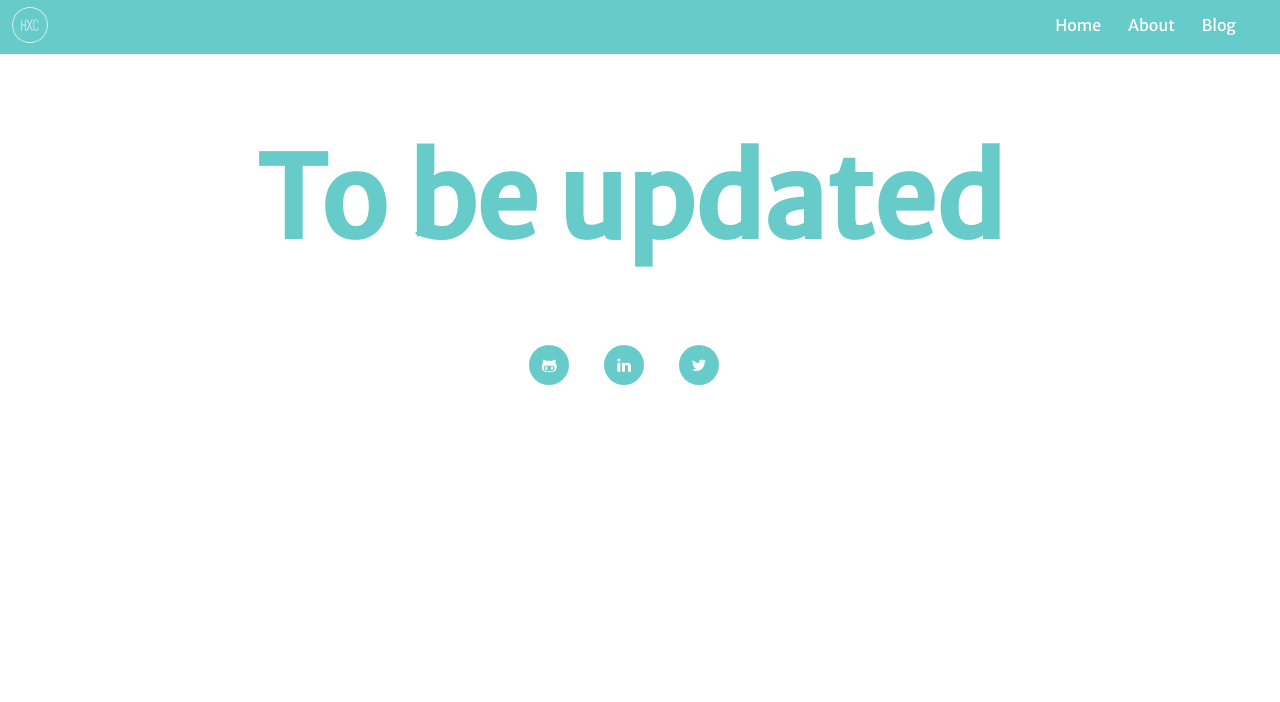
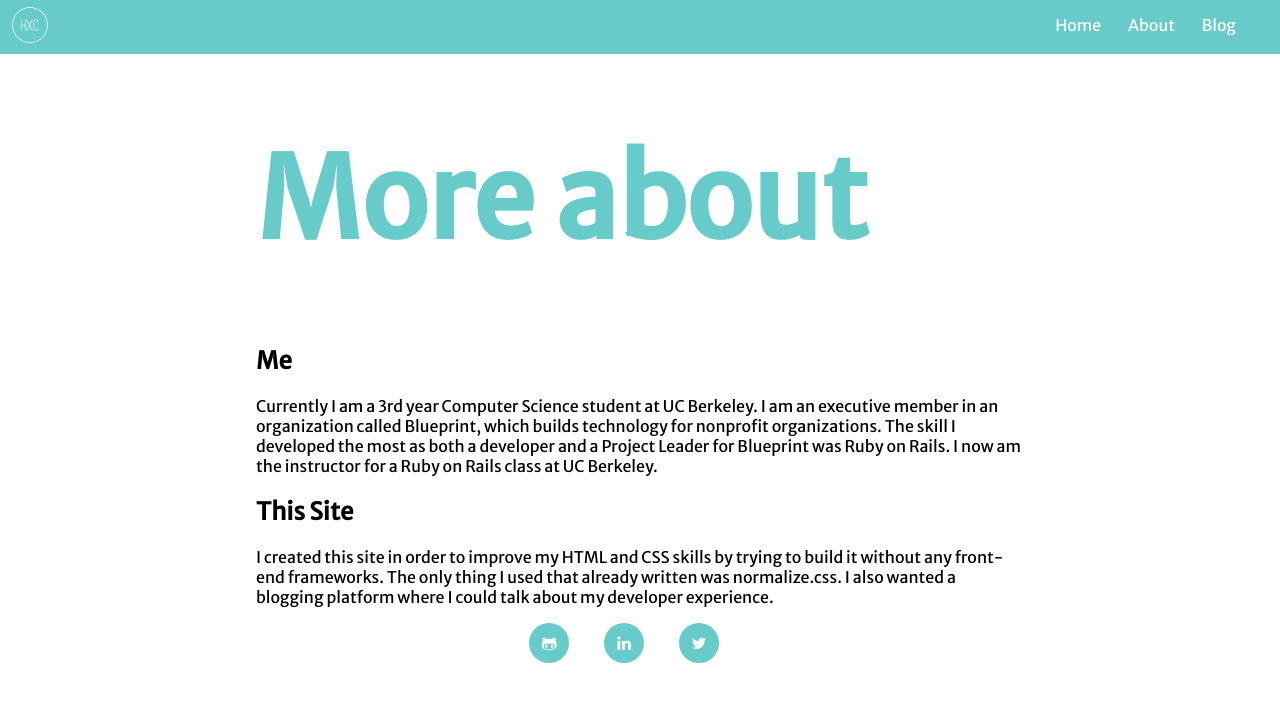
Before and after one commit to chenhoward/chenhoward.github.io, a Jekyll site: the page built from about.html, in a window 1280 px wide. Shown: the top 702 px of the page. Built offline with Jekyll 4.4.1, drawn with Linux system fonts in a browser that asks for light colours; nearby versions of some CDN libraries.

Commit message:
A little extra information

```diff
--- a/about.html
+++ b/about.html
@@ -2,5 +2,22 @@
 layout: default
 ---
 
-<h1>To be updated</h1>
-<h2></h2>
+<h1>More about</h1>
+
+<h2>Me</h2>
+<p>
+  Currently I am a 3rd year Computer Science student at UC Berkeley.  I am an
+  executive member in an organization called Blueprint, which builds technology
+  for nonprofit organizations.  The skill I developed the most as both a
+  developer and a Project Leader for Blueprint was Ruby on Rails.  I now am the
+  instructor for a Ruby on Rails class at UC Berkeley.
+</p>
+<p>
+</p>
+<h2>This Site</h2>
+<p>
+  I created this site in order to improve my HTML and CSS skills by trying to
+  build it without any front-end frameworks.  The only thing I used that already
+  written was normalize.css.  I also wanted a blogging platform where I could
+  talk about my developer experience.
+</p>
```
